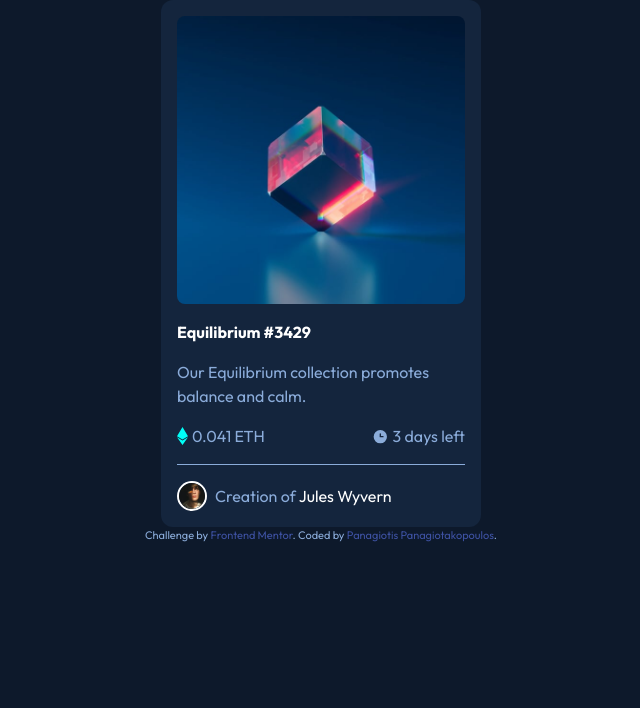
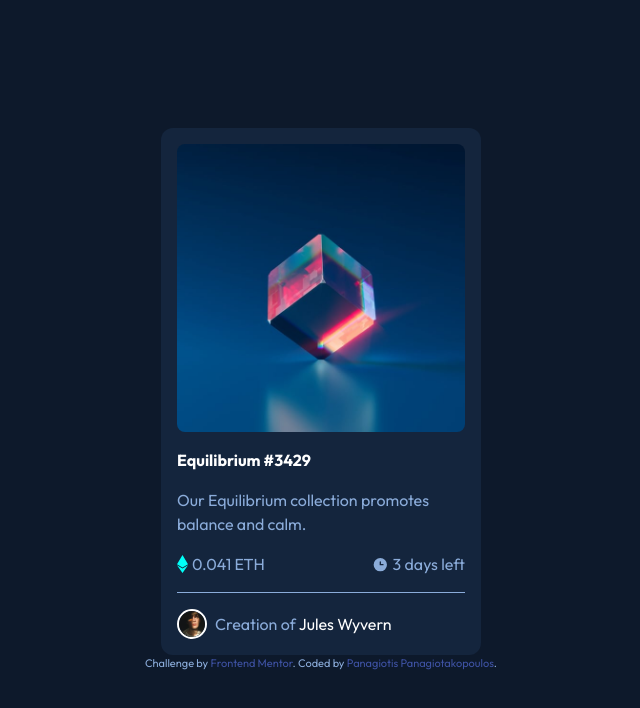
Before and after one commit to PanuGr/frontendmentor-challenges, a website: page newbie/ntf-card/index.html in a window 1280 px wide. Shown: the whole page, without its empty margins (319-959 px from the left). Drawn offline with Linux system fonts and the light colour scheme.

Commit message:
Update index.html

```diff
--- a/newbie/ntf-card/index.html
+++ b/newbie/ntf-card/index.html
@@ -13,6 +13,7 @@
     <title>Frontend Mentor | NFT preview card component</title>
 
     <style>
+      body{min-height:100vh;}
       .attribution {
         font-size: 11px;
         text-align: center;
```
